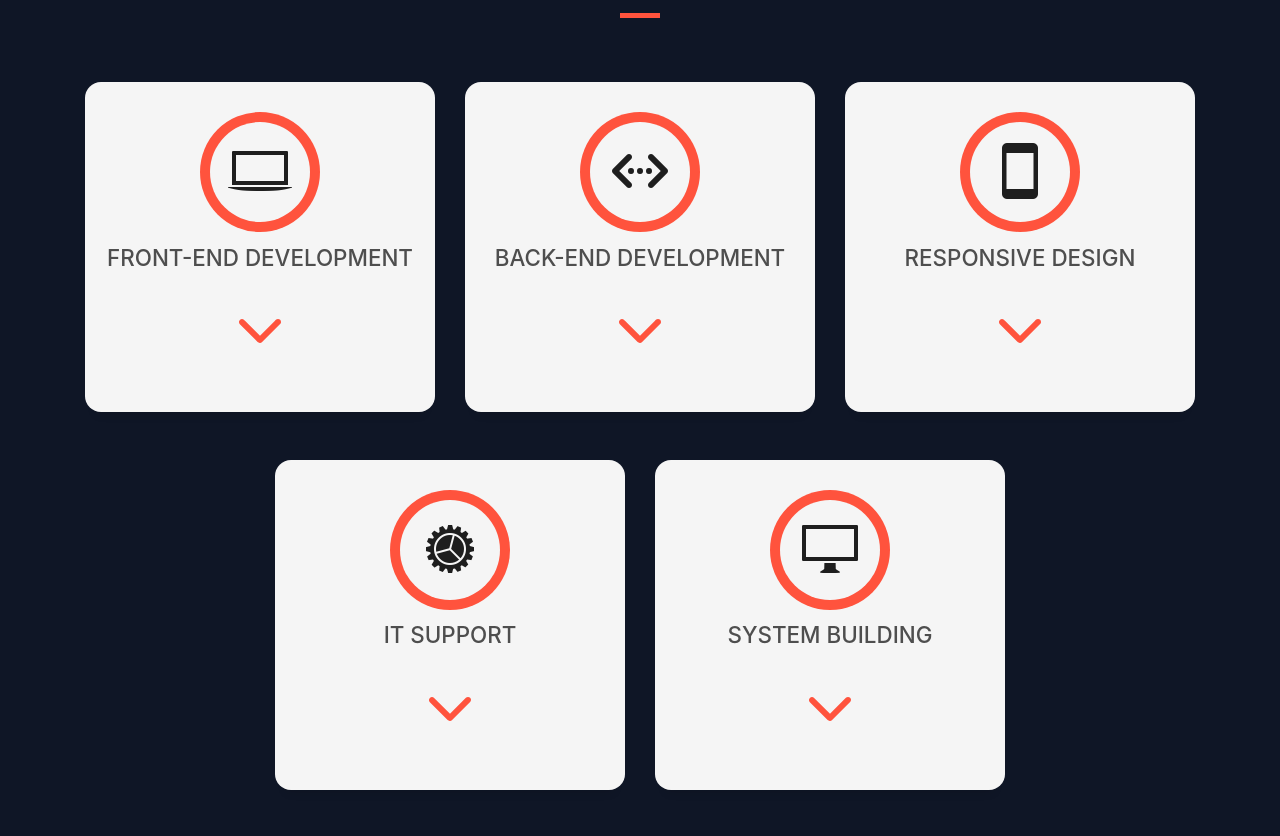
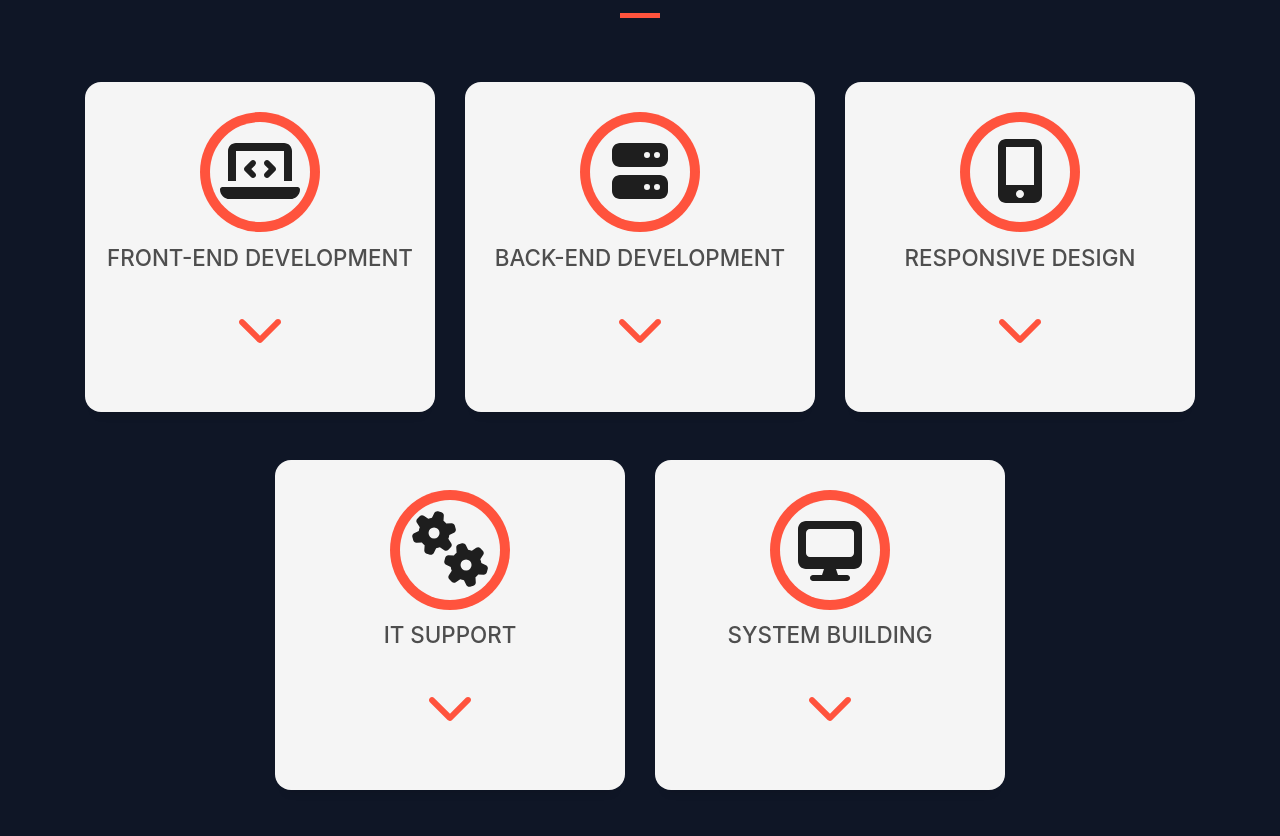
Before and after one commit to justinfrey64/justinfrey64.github.io, a plain HTML site: page index.html in a window 1280 px wide. Shown: the part 1712-2548 px from the top of the page. Drawn offline with Linux system fonts and the light colour scheme; grey boxes are pictures that could not be loaded; files whose address does not match are found by name.

Commit message:
cool stuff update

```diff
--- a/css/style.css
+++ b/css/style.css
@@ -819,6 +819,18 @@ a:hover {
   transform:rotate(180deg);
 }
 
+.responsive-icon{
+  transition: all 0.5s ease-in-out;
+
+}
+
+.service-box:hover .responsive-icon{
+  -webkit-transform: rotate(90deg); /* Safari and Chrome */
+  -moz-transform: rotate(90deg);   /* Firefox */
+  -ms-transform: rotate(90deg);   /* IE 9 */
+  -o-transform: rotate(90deg);   /* Opera */
+  transform: rotate(90deg);
+}
 /*======================================
 //--//-->   COUNTER
 ======================================*/
--- a/index.html
+++ b/index.html
@@ -260,7 +260,7 @@
         <div class="col-md-4">
           <div class="service-box">
             <div class="service-ico">
-              <span class="ico-circle"><i class="ion-laptop"></i></span>
+              <span class="ico-circle"><i class="fas fa-laptop-code"></i></span>
             </div>
             <div class="service-content">
               <h2 class="s-title">Front-end Development</h2>
@@ -277,7 +277,7 @@
         <div class="col-md-4">
           <div class="service-box">
             <div class="service-ico">
-              <span class="ico-circle"><i class="ion-code-working"></i></span>
+              <span class="ico-circle"><i class="fas fa-server"></i></span>
             </div>
             <div class="service-content">
               <h2 class="s-title">Back-end Development</h2>
@@ -294,7 +294,7 @@
         <div class="col-md-4">
           <div class="service-box">
             <div class="service-ico">
-              <span class="ico-circle"><i class="ion-android-phone-portrait resposive-icon"></i></span>
+              <span class="ico-circle"><i class="fas fa-mobile-alt responsive-icon"></i></span>
             </div>
             <div class="service-content">
               <h2 class="s-title">Responsive Design</h2>
@@ -311,7 +311,7 @@
         <div class="col-md-4 offset-md-2">
           <div class="service-box">
             <div class="service-ico">
-              <span class="ico-circle"><i class="ion-ios-cog"></i></span>
+              <span class="ico-circle"><i class="fas fa-cogs"></i></span>
             </div>
             <div class="service-content">
               <h2 class="s-title">IT Support</h2>
@@ -328,7 +328,7 @@
         <div class="col-md-4">
           <div class="service-box">
             <div class="service-ico">
-              <span class="ico-circle"><i class="ion-monitor"></i></span>
+              <span class="ico-circle"><i class="fas fa-desktop"></i></span>
             </div>
             <div class="service-content">
               <h2 class="s-title">System Building</h2>
@@ -346,7 +346,7 @@
   </section>
 
   <!-- timeline -->
-  <div id="timeline" class="timeline-mf paralax-mf bg-image" style="background-image: url(img/inside-computer.jpeg)">id="timeline"
+  <div id="timeline" class="timeline-mf paralax-mf bg-image" style="background-image: url(img/laptop-landscape.jpg)">
     <div class="overlay-mf"></div>
     <div class="container">
       <div class="row">
```
Also changed, not shown: img/laptop-landscape-bnw.jpg (added), img/laptop-portrait-bnw.jpg (added), 2 other files.
